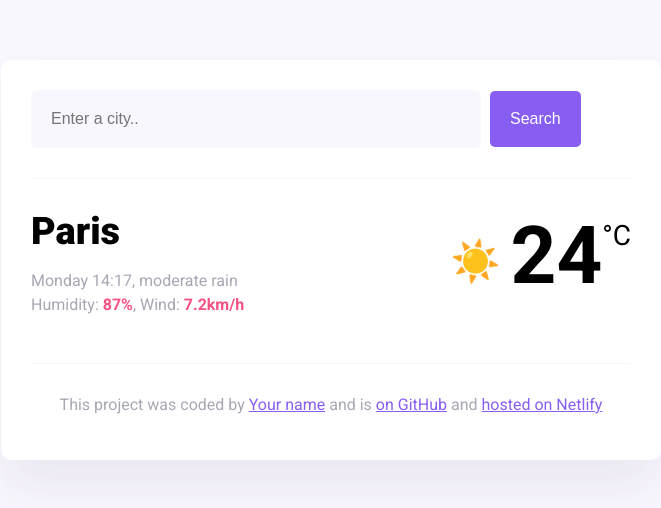
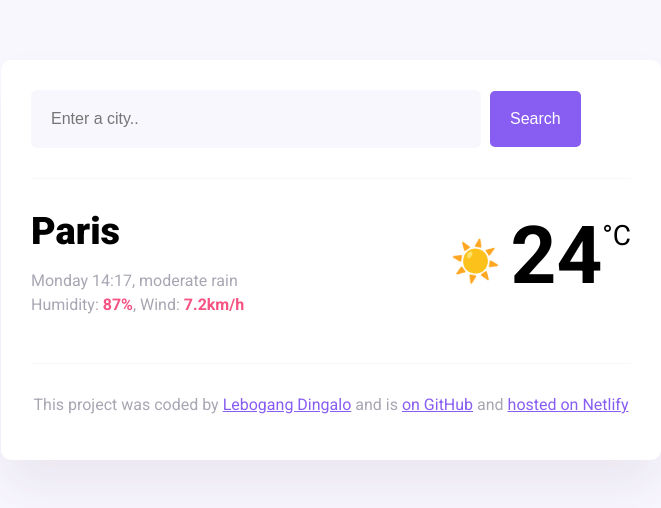
Before and after one commit to Lebo1094/Ops-challenge, a plain HTML site: page index.html in a window 1280 px wide. Shown: the whole page, without its empty margins (309-970 px from the left). Drawn offline with nearby package versions, Linux system fonts and the light colour scheme.

Commit message:
added my GitHub links

```diff
--- a/index.html
+++ b/index.html
@@ -47,8 +47,14 @@
       <footer>
         <p>
           This project was coded by
-          <a href="#" target="_blank">Your name</a> and is
-          <a href="#" target="_blank"> on GitHub</a> and
+          <a href="https://github.com/Lebo1094" target="_blank"
+            >Lebogang Dingalo</a
+          >
+          and is
+          <a href="https://github.com/Lebo1094/Ops-challenge" target="_blank">
+            on GitHub</a
+          >
+          and
           <a href="#" target="_blank">hosted on Netlify</a>
         </p>
       </footer>
```
